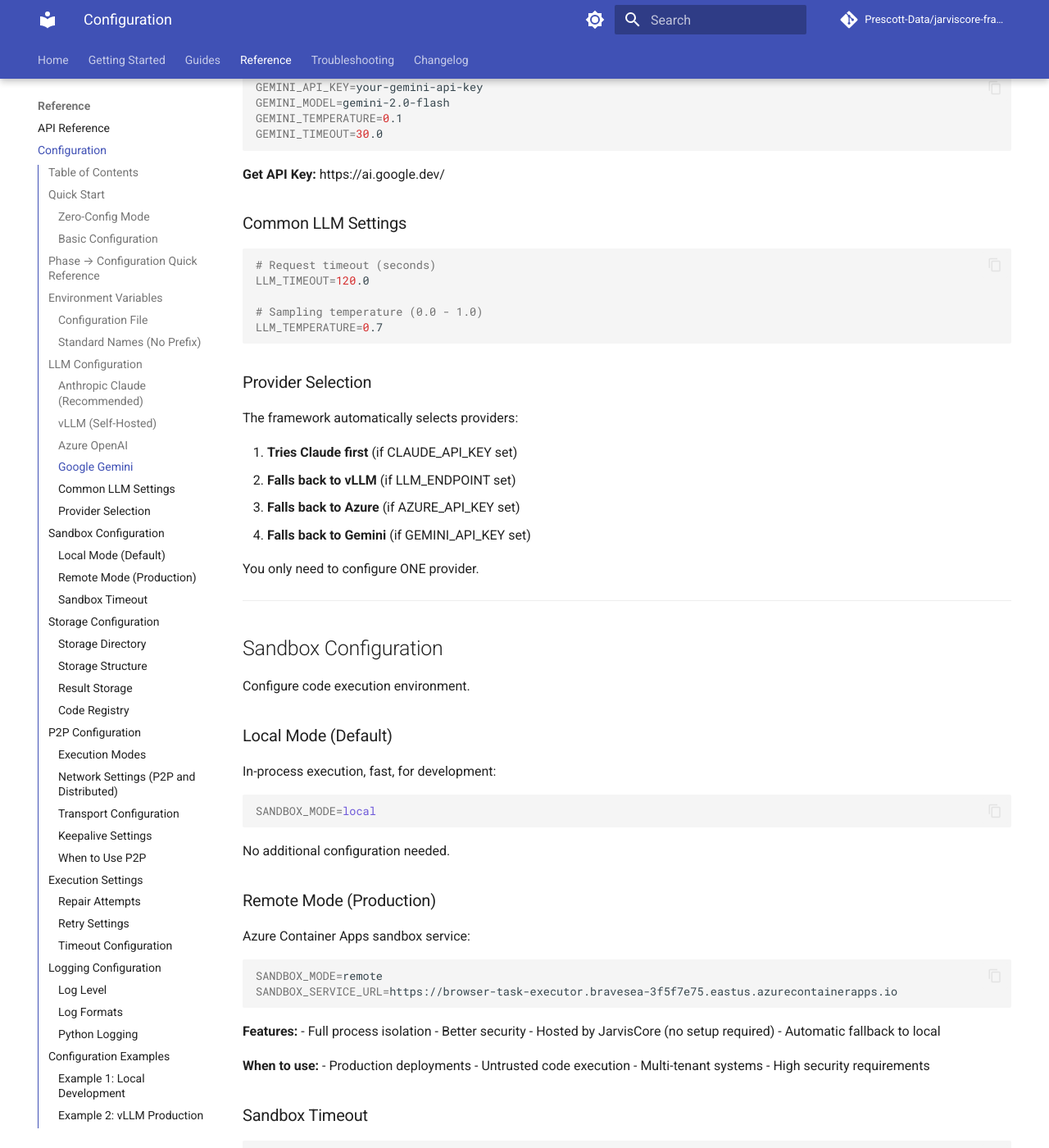
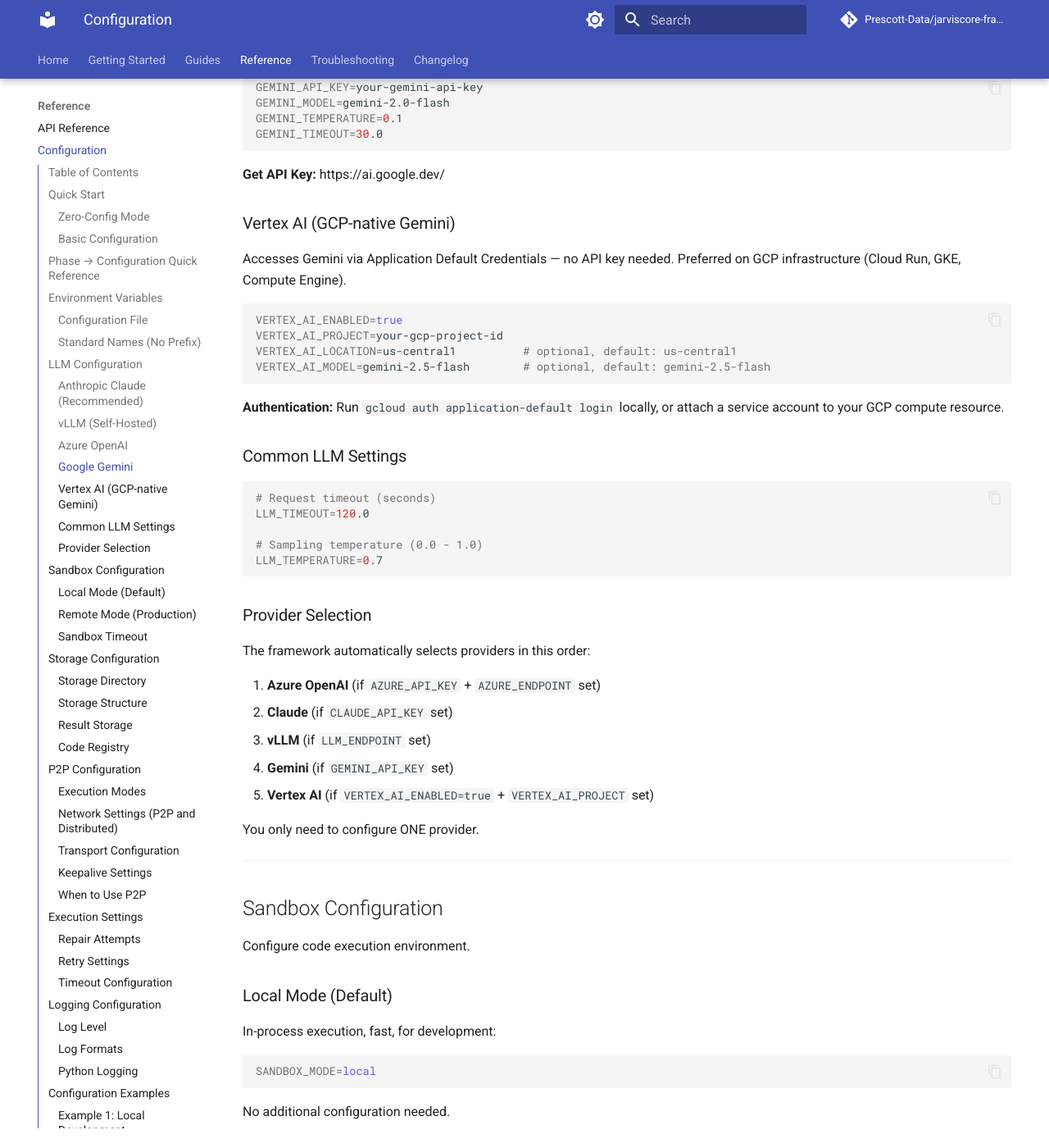
Before and after one commit to Prescott-Data/jarviscore-framework, an MkDocs documentation site: the page built from jarviscore/docs/CONFIGURATION.md, in a window 1280 px wide and 1400 px high, scrolled down 4013 px. Shown: the whole window at 82% size. Built offline with MkDocs 1.6.1 and Material for MkDocs 9.7.7, drawn with Linux system fonts in a browser that asks for light colours; comment, search, counter and statistics services are not loaded; some of the changed text lies outside the part shown.

Commit message:
test(llm): add Vertex AI coverage, fix kwargs bug, update docs
- Fix duplicate comment in TOKEN_PRICING
- Fix _call_gemini dropping **kwargs (tools now forwarded consistently)
- Fix test_claude_primary using env-dependent client; now isolated config
- Add 14 new tests: _normalize_tools_for_gemini (5), Vertex AI mocks (7),
  tool-call response parsing, Gemini tools kwarg forwarding
- Update CONFIGURATION.md: correct provider order, add Vertex AI section
  and env var reference table entries
- Add hotfix changelog entry to jarviscore/docs/CHANGELOG.md

Co-Authored-By: Claude Sonnet 4.6 <noreply@anthropic.com>

````diff
--- a/jarviscore/docs/CONFIGURATION.md
+++ b/jarviscore/docs/CONFIGURATION.md
@@ -113,7 +113,7 @@ JARVISCORE_CLAUDE_API_KEY=...
 ## LLM Configuration
 
 Configure language model providers. The framework tries them in order:
-**Claude → vLLM → Azure → Gemini**
+**Azure → Claude → vLLM → Gemini → Vertex AI**
 
 ### Anthropic Claude (Recommended)
 
@@ -175,6 +175,19 @@ GEMINI_TIMEOUT=30.0
 
 **Get API Key:** https://ai.google.dev/
 
+### Vertex AI (GCP-native Gemini)
+
+Accesses Gemini via Application Default Credentials — no API key needed. Preferred on GCP infrastructure (Cloud Run, GKE, Compute Engine).
+
+```bash
+VERTEX_AI_ENABLED=true
+VERTEX_AI_PROJECT=your-gcp-project-id
+VERTEX_AI_LOCATION=us-central1          # optional, default: us-central1
+VERTEX_AI_MODEL=gemini-2.5-flash        # optional, default: gemini-2.5-flash
+```
+
+**Authentication:** Run `gcloud auth application-default login` locally, or attach a service account to your GCP compute resource.
+
 ### Common LLM Settings
 
 ```bash
@@ -187,12 +200,13 @@ LLM_TEMPERATURE=0.7
 
 ### Provider Selection
 
-The framework automatically selects providers:
+The framework automatically selects providers in this order:
 
-1. **Tries Claude first** (if CLAUDE_API_KEY set)
-2. **Falls back to vLLM** (if LLM_ENDPOINT set)
-3. **Falls back to Azure** (if AZURE_API_KEY set)
-4. **Falls back to Gemini** (if GEMINI_API_KEY set)
+1. **Azure OpenAI** (if `AZURE_API_KEY` + `AZURE_ENDPOINT` set)
+2. **Claude** (if `CLAUDE_API_KEY` set)
+3. **vLLM** (if `LLM_ENDPOINT` set)
+4. **Gemini** (if `GEMINI_API_KEY` set)
+5. **Vertex AI** (if `VERTEX_AI_ENABLED=true` + `VERTEX_AI_PROJECT` set)
 
 You only need to configure ONE provider.
 
@@ -780,6 +794,10 @@ LOG_DIRECTORY=/tmp/jarviscore-logs
 | `AZURE_API_VERSION` | 2024-02-15-preview | Azure API version |
 | `GEMINI_API_KEY` | None | Google Gemini key |
 | `GEMINI_MODEL` | gemini-2.0-flash | Gemini model |
+| `VERTEX_AI_ENABLED` | false | Enable Vertex AI provider |
+| `VERTEX_AI_PROJECT` | None | GCP project ID |
+| `VERTEX_AI_LOCATION` | us-central1 | GCP region |
+| `VERTEX_AI_MODEL` | gemini-2.5-flash | Vertex AI model |
 | `LLM_TIMEOUT` | 120.0 | LLM timeout (seconds) |
 | `LLM_TEMPERATURE` | 0.7 | Sampling temperature |
 | `SANDBOX_MODE` | local | Execution mode |
````
Also changed, not shown: jarviscore/docs/CHANGELOG.md (+23 -0 lines), 2 other files.
